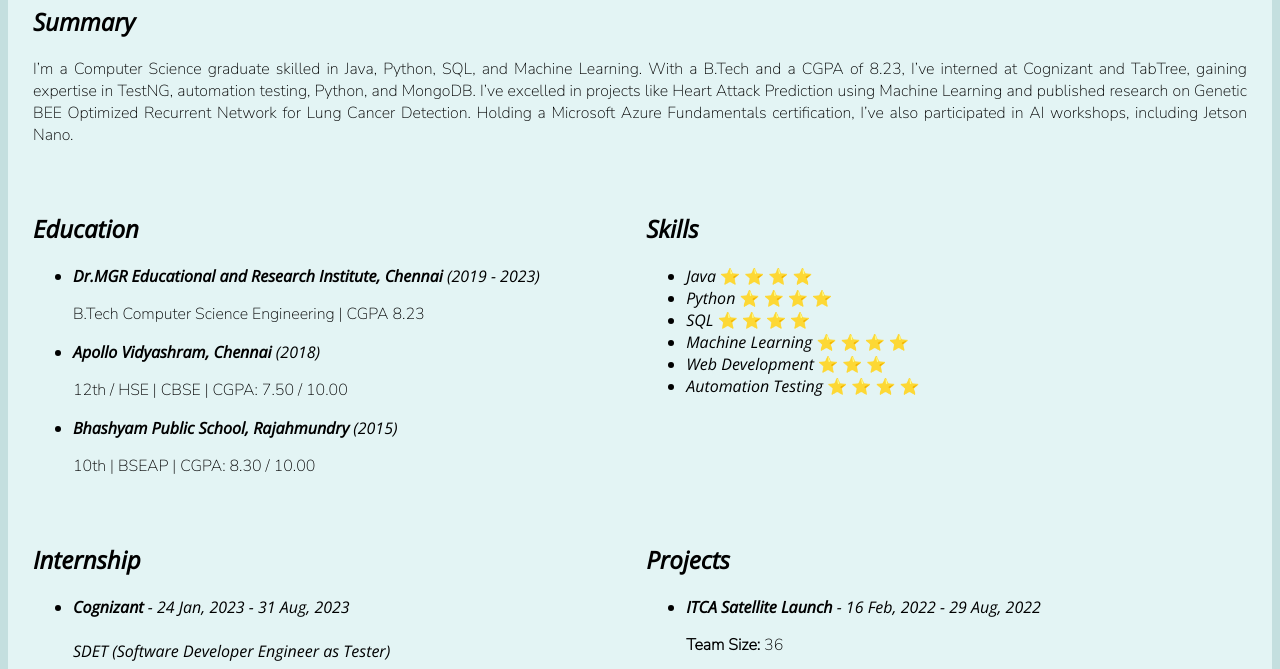
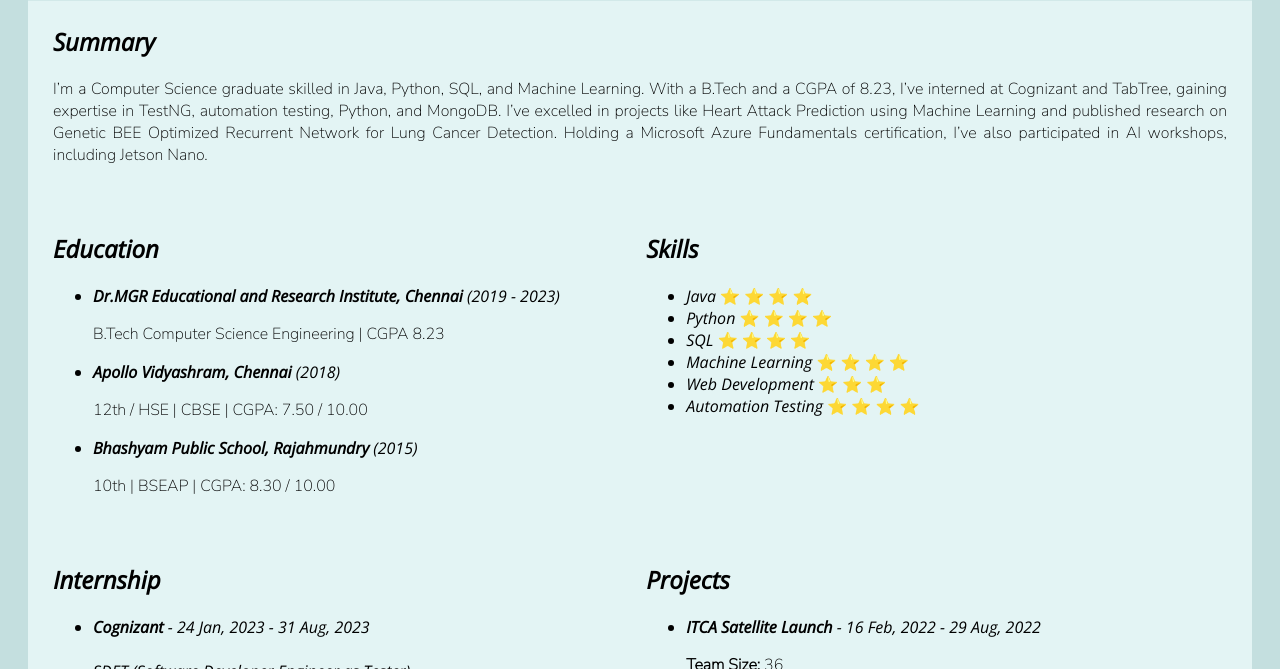
Before and after one commit to slrteja/resume, a plain HTML site: page index.html in a window 1280 px wide. Shown: the part 190-859 px from the top of the page. Drawn offline with nearby package versions, Linux system fonts and the light colour scheme.

Commit message:
Update styles.css

```diff
--- a/styles.css
+++ b/styles.css
@@ -2,7 +2,7 @@ html {
     background-color: #C4DFDF;
     text-align: justify;
 
-    margin: 0;
+    margin: 20px;
 
 
 }
@@ -89,17 +89,30 @@ p {
 footer {
     background-color: #D2E9E9;
 }
+
 @media (max-width: 768px) {
+
     /* Adjust font sizes */
-    h1, h2, p {
+    h1,
+    h2,
+    p {
         font-size: 18px;
     }
+
     /* Adjust margins and padding */
     .grid-container {
         margin: 0;
         padding: 0;
     }
-    .card-summary, .card-internship, .card-education, .card-skills, .card-projects, .card-certifications, .card-publications, .card-trainings {
+
+    .card-summary,
+    .card-internship,
+    .card-education,
+    .card-skills,
+    .card-projects,
+    .card-certifications,
+    .card-publications,
+    .card-trainings {
         grid-column: 1;
     }
 
```
